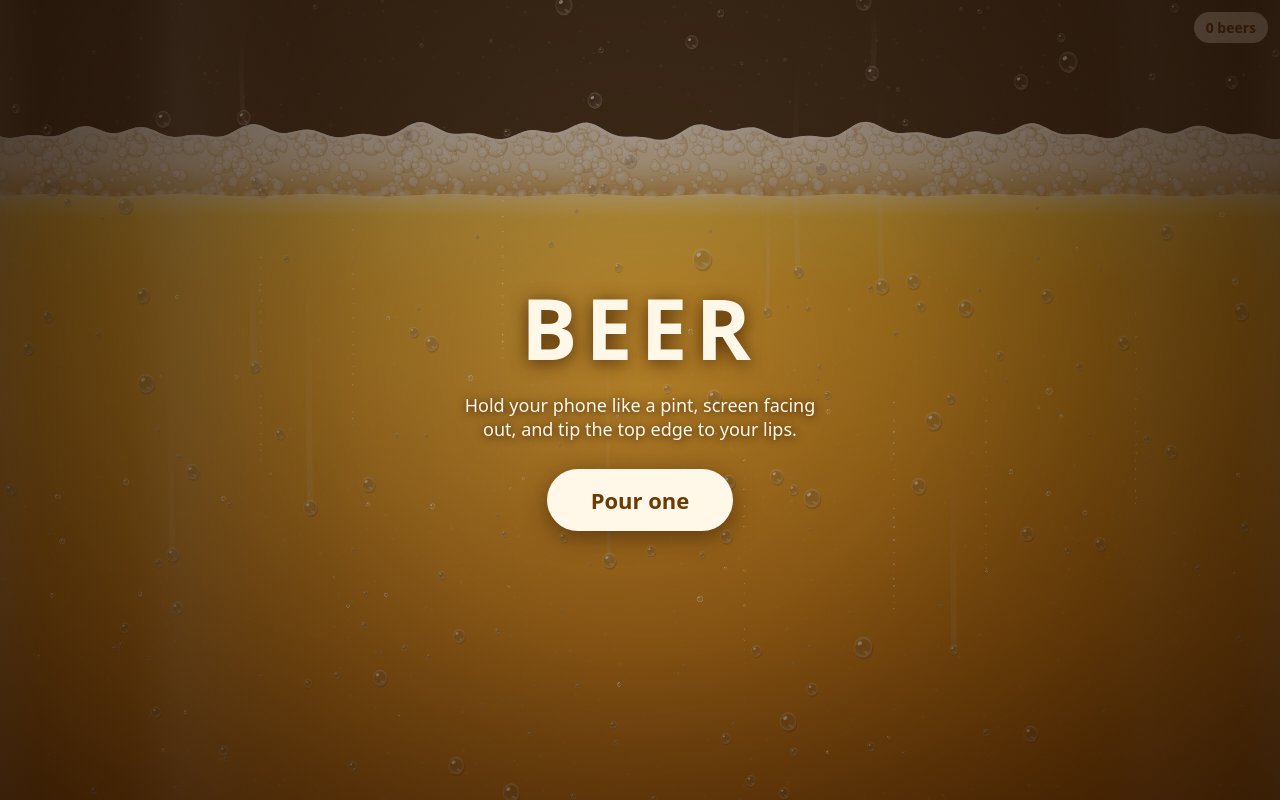
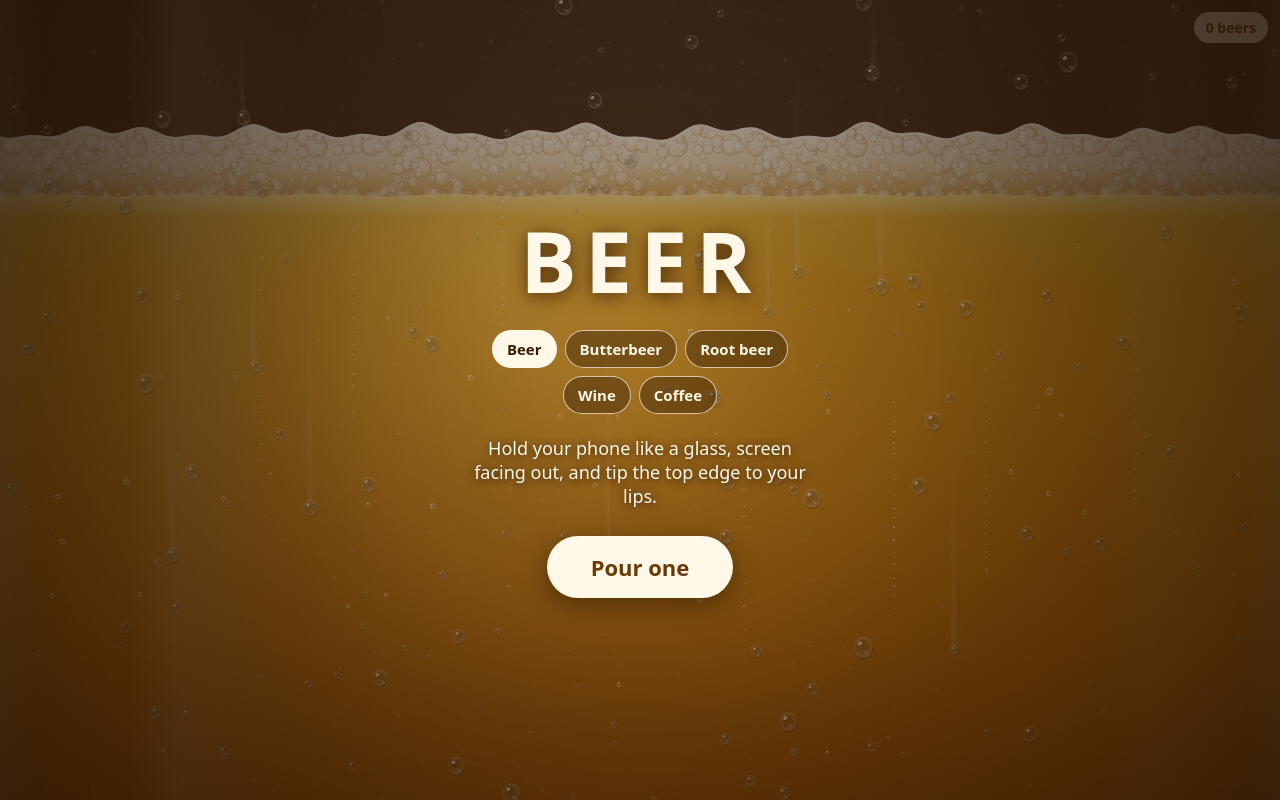
Before and after one commit to cosmicdreams/beer, a plain HTML site: page index.html in a window 1280 px wide. Drawn offline with Linux system fonts and the light colour scheme; animation ran at ten frames a second.

Commit message:
feat: add butterbeer, root beer, wine and coffee spin-offs

```diff
--- a/app.js
+++ b/app.js
@@ -1,4 +1,5 @@
-// BEER: the whole screen is a glass of beer. Tip the phone and the beer
+// BEER: the whole screen is a glass of beer (or wine, butterbeer, root beer
+// or coffee). Tip the phone and the beer
 // stays level with the ground, sloshes, and drains out over the top edge
 // into your mouth.
 //
@@ -17,13 +18,61 @@ const simTilt = document.getElementById('sim-tilt');
 const startEl = document.getElementById('start');
 
 const RAD = Math.PI / 180;
-const FULL = 0.76;          // share of the screen filled with beer; foam sits on top
-const FOAM = 0.075;         // settled head height, as a share of screen height
+const FULL = 0.76;          // share of the screen filled; foam sits on top
 const DRINK_RATE = 0.24;    // share of the screen swallowed per second, max
 const REFILL_RATE = 0.32;   // share of the screen poured per second
 const UPRIGHT = 22 * RAD;   // within this of upright counts as upright
 
 const params = new URLSearchParams(location.search);
+
+// Each drink: liquid colours (surface to depth), the glow of light through
+// it, its head (height as a share of screen height, colours top to bottom,
+// foam cell tint), fizz, condensation, steam, and whether it earns a burp.
+const DRINKS = {
+  beer: {
+    title: 'BEER', unit: ['beer', 'beers'],
+    body: ['#fbc93f', '#f1a91e', '#d47d0d', '#8e4406'],
+    glow: 'rgba(255, 228, 140, 0.38)', haze: '255, 238, 190',
+    foam: 0.075, foamShade: ['#fffdf7', '#f7ead0', '#e5c47e'], cell: '250, 242, 222', cellEdge: '196, 160, 100',
+    fresh: 0.11, fizz: 1, drops: 1, steam: 0, burp: true,
+    bg: ['#4a3b2c', '#1e150e'], pour: ['#b8620a', '#f4b52a', '#ffe08a'],
+  },
+  butterbeer: {
+    title: 'BUTTERBEER', unit: ['butterbeer', 'butterbeers'],
+    body: ['#f0c372', '#dc9f45', '#b8722a', '#74400f'],
+    glow: 'rgba(255, 220, 150, 0.4)', haze: '255, 240, 205',
+    foam: 0.15, foamShade: ['#fffbf0', '#fbf0d6', '#efd6a2'], cell: '255, 246, 226', cellEdge: '214, 176, 116',
+    fresh: 0.09, fizz: 0.5, drops: 1, steam: 0, burp: true,
+    bg: ['#4c3a28', '#1f150c'], pour: ['#a8681e', '#e9b45c', '#fbe0a8'],
+  },
+  rootbeer: {
+    title: 'ROOT BEER', unit: ['root beer', 'root beers'],
+    body: ['#7a3214', '#521c09', '#331005', '#1a0702'],
+    glow: 'rgba(214, 96, 40, 0.34)', haze: '232, 196, 150',
+    foam: 0.09, foamShade: ['#f6ead6', '#e6cda4', '#b8864e'], cell: '240, 222, 192', cellEdge: '150, 100, 50',
+    fresh: 0.13, fizz: 0.9, drops: 1, steam: 0, burp: true,
+    bg: ['#3e3026', '#18110c'], pour: ['#2a0d03', '#7a3214', '#c0643a'],
+  },
+  wine: {
+    title: 'WINE', unit: ['glass of wine', 'glasses of wine'],
+    body: ['#9c1836', '#6e0d25', '#440616', '#200209'],
+    glow: 'rgba(235, 70, 100, 0.36)', haze: '255, 160, 180',
+    foam: 0, foamShade: ['#000', '#000', '#000'], cell: '0, 0, 0', cellEdge: '0, 0, 0',
+    fresh: 0, fizz: 0, drops: 0.25, steam: 0, burp: false,
+    bg: ['#3a3236', '#141012'], pour: ['#3a0410', '#8e1430', '#e0566e'],
+  },
+  coffee: {
+    title: 'COFFEE', unit: ['coffee', 'coffees'],
+    body: ['#6b3d1c', '#46250f', '#2a1407', '#140902'],
+    glow: 'rgba(200, 120, 60, 0.22)', haze: '214, 160, 104',
+    foam: 0.022, foamShade: ['#d7a36a', '#b97d45', '#8c5628'], cell: '226, 176, 118', cellEdge: '120, 70, 30',
+    fresh: 0.012, fizz: 0, drops: 0, steam: 1, burp: false,
+    bg: ['#3a3029', '#15100c'], pour: ['#1c0c03', '#5a3216', '#9a6a3e'],
+  },
+};
+const drinkName = DRINKS[params.get('drink')] ? params.get('drink') : (loadDrink() || 'beer');
+const drink = DRINKS[drinkName] || DRINKS.beer;
+const FOAM = drink.foam;    // settled head height, as a share of screen height
 
 let dpr = 1, W = 0, H = 0, PW = 0, PH = 0, screenAngle = 0, D = 0;
 let targetAngle = 0;        // gravity direction on screen, 0 = straight down
@@ -45,6 +94,7 @@ let laceTimer = 0;
 let audio = null, fizz = null, lastGlug = 0;
 let sprites = null;
 let sites = [];
+let steam = [];
 
 // ---------- layout and textures ----------
 
@@ -122,8 +172,8 @@ function buildFoamPattern() {
         if (x < -c.r || x > S + c.r || y < -c.r || y > S + c.r) continue;
         const g = t.createRadialGradient(x - c.r * 0.3, y - c.r * 0.35, 0, x, y, c.r);
         g.addColorStop(0, 'rgba(255, 255, 255, 0.95)');
-        g.addColorStop(0.7, 'rgba(250, 242, 222, 0.55)');
-        g.addColorStop(1, 'rgba(196, 160, 100, 0.55)');
+        g.addColorStop(0.7, `rgba(${drink.cell}, 0.55)`);
+        g.addColorStop(1, `rgba(${drink.cellEdge}, 0.55)`);
         t.fillStyle = g;
         t.beginPath(); t.arc(x, y, c.r, 0, Math.PI * 2); t.fill();
       }
@@ -140,14 +190,14 @@ function buildFoamPattern() {
 function buildGlass() {
   const [glass, g] = makeCanvas(PW, PH);
 
-  for (let i = 0; i < 1800; i++) {
+  for (let i = 0; i < 1800 * drink.drops; i++) {
     g.fillStyle = `rgba(255, 255, 255, ${0.04 + Math.random() * 0.08})`;
     g.beginPath();
     g.arc(Math.random() * PW, Math.random() * PH, 0.4 + Math.random() * 1.1, 0, Math.PI * 2);
     g.fill();
   }
 
-  for (let i = 0; i < 10; i++) {
+  for (let i = 0; i < 10 * drink.drops; i++) {
     // A drop that has run down, leaving a clear trail.
     const x = Math.random() * PW;
     const y0 = Math.random() * PH * 0.6;
@@ -164,7 +214,7 @@ function buildGlass() {
     g.stroke();
     drawDrop(g, x, y0 + len, 4 + Math.random() * 3);
   }
-  const drops = Math.round(PW * PH / 5200);
+  const drops = Math.round(PW * PH / 5200 * drink.drops);
   for (let i = 0; i < drops; i++) {
     drawDrop(g, Math.random() * PW, Math.random() * PH, 1.5 + Math.pow(Math.random(), 2.5) * 8);
   }
@@ -276,7 +326,7 @@ function wave(x) {
 
 function foamTop(x) {
   const h = foamHeight();
-  const lumpy = Math.min(1, h / (PH * FOAM));
+  const lumpy = FOAM ? Math.min(1, h / (PH * FOAM)) : 0;
   return wave(x) - h
     + lumpy * (5 * Math.sin(x * 0.041 + clock * 0.5)
       + 3 * Math.sin(x * 0.113 - clock * 0.7)
@@ -303,7 +353,7 @@ function update(dt) {
   let drink = 0;
   if (state === 'refilling') {
     beer = Math.min(FULL, beer + REFILL_RATE * dt);
-    foamExtra = Math.min(0.11, foamExtra + 0.22 * dt);
+    foamExtra = Math.min(drink.fresh, foamExtra + 0.22 * dt);
     if (beer >= FULL) {
       state = 'full';
       stopFizz();
@@ -325,7 +375,7 @@ function update(dt) {
       state = 'empty';
       beersDrunk += 1;
       saveCount();
-      burp();
+      if (drink.burp) burp(); else if (navigator.vibrate) navigator.vibrate([40, 60, 40]);
     }
   }
   if (state !== 'refilling') foamExtra = Math.max(0, foamExtra - 0.012 * dt);
@@ -339,6 +389,7 @@ function update(dt) {
 
   const level = beer > 0 ? surfaceFor(poly, beer * total) : Math.max(...poly.map(p => p.y)) + 50;
   updateBubbles(dt, level);
+  updateSteam(dt, level);
   updateLace(dt, level, drink > 0);
   return level;
 }
@@ -354,9 +405,9 @@ function inLiquid(x, y, level, margin) {
 }
 
 function updateBubbles(dt, level) {
-  if (beer > 0.01) {
+  if (beer > 0.01 && drink.fizz > 0) {
     // Free-floating bubbles start deep and rise.
-    const spawn = (state === 'refilling' ? 90 : 26) * dt;
+    const spawn = (state === 'refilling' ? 90 : 26) * drink.fizz * dt;
     for (let n = spawn + Math.random(); n >= 1 && bubbles.length < 260; n--) {
       let x, y;
       if (state === 'refilling') {
@@ -372,7 +423,7 @@ function updateBubbles(dt, level) {
     for (const s of sites) {
       s.wait -= dt;
       if (s.wait <= 0) {
-        s.wait = 0.07 + Math.random() * 0.06;
+        s.wait = (0.07 + Math.random() * 0.06) / drink.fizz;
         if (bubbles.length < 320 && inLiquid(s.x, s.y, level, 12)) {
           bubbles.push(newBubble(s.x, s.y, 0.6 + Math.random() * 0.5, true));
         }
@@ -392,6 +443,24 @@ function updateBubbles(dt, level) {
   });
 }
 
+// Coffee: wisps of steam drift up off the surface.
+function updateSteam(dt, level) {
+  if (drink.steam && beer > 0.02 && steam.length < 60 && Math.random() < dt * 14) {
+    const p = toScreen((Math.random() - 0.5) * PW, level - foamHeight() - 10);
+    if (p.x > -20 && p.x < PW + 20 && p.y > 0) {
+      steam.push({ x: p.x, y: p.y, r: 30 + Math.random() * 40, life: 1, drift: (Math.random() - 0.5) * 20 });
+    }
+  }
+  const ux = -Math.sin(angle), uy = -Math.cos(angle);
+  steam = steam.filter(s => {
+    s.life -= dt / 3.5;
+    s.r += dt * 18;
+    s.x += (ux * 32 + s.drift + Math.sin(clock * 1.3 + s.r * 0.05) * 14) * dt;
+    s.y += uy * 32 * dt;
+    return s.life > 0;
+  });
+}
+
 function newBubble(x, y, r, chain = false) {
   return { x, y, r, v: chain ? 55 : 35 + Math.random() * 60, age: 0, phase: Math.random() * 6, chain };
 }
@@ -399,7 +468,7 @@ function newBubble(x, y, r, chain = false) {
 // Foam clings to the glass as the level drops.
 function updateLace(dt, level, draining) {
   laceTimer -= dt;
-  if (draining && laceTimer <= 0 && beer > 0.02) {
+  if (draining && laceTimer <= 0 && beer > 0.02 && FOAM > 0.05) {
     laceTimer = 0.09;
     for (let i = 0; i < 6; i++) {
       const wx = (Math.random() - 0.5) * D;
@@ -452,14 +521,15 @@ function draw(level) {
   }
 
   ctx.setTransform(base);
+  drawSteam();
   ctx.drawImage(sprites.glass, 0, 0, PW, PH);
   drawHud();
 }
 
 function drawEmptyGlass() {
   const bg = ctx.createLinearGradient(0, 0, 0, PH);
-  bg.addColorStop(0, '#4a3b2c');
-  bg.addColorStop(1, '#1e150e');
+  bg.addColorStop(0, drink.bg[0]);
+  bg.addColorStop(1, drink.bg[1]);
   ctx.fillStyle = bg;
   ctx.fillRect(0, 0, PW, PH);
   for (const l of lace) {
@@ -471,10 +541,10 @@ function drawEmptyGlass() {
 
 function drawBeer(level) {
   const body = ctx.createLinearGradient(0, level, 0, level + PH);
-  body.addColorStop(0, '#fbc93f');
-  body.addColorStop(0.12, '#f1a91e');
-  body.addColorStop(0.55, '#d47d0d');
-  body.addColorStop(1, '#8e4406');
+  body.addColorStop(0, drink.body[0]);
+  body.addColorStop(0.12, drink.body[1]);
+  body.addColorStop(0.55, drink.body[2]);
+  body.addColorStop(1, drink.body[3]);
   ctx.fillStyle = body;
   ctx.beginPath();
   ctx.moveTo(-D, level + wave(-D));
@@ -489,20 +559,21 @@ function drawBeer(level) {
   ctx.clip();
   const lit = toWorld(PW * 0.4, PH * 0.35);
   const glow = ctx.createRadialGradient(lit.x, lit.y, 0, lit.x, lit.y, D * 0.5);
-  glow.addColorStop(0, 'rgba(255, 228, 140, 0.38)');
-  glow.addColorStop(1, 'rgba(255, 228, 140, 0)');
+  glow.addColorStop(0, drink.glow);
+  glow.addColorStop(1, 'rgba(0, 0, 0, 0)');
   ctx.fillStyle = glow;
   ctx.fillRect(-D, level - 20, D * 2, D * 2);
   // Creamy haze where the head meets the beer.
   const haze = ctx.createLinearGradient(0, level, 0, level + 26);
-  haze.addColorStop(0, 'rgba(255, 238, 190, 0.7)');
-  haze.addColorStop(1, 'rgba(255, 238, 190, 0)');
+  haze.addColorStop(0, `rgba(${drink.haze}, ${FOAM ? 0.7 : 0.35})`);
+  haze.addColorStop(1, `rgba(${drink.haze}, 0)`);
   ctx.fillStyle = haze;
   ctx.fillRect(-D, level - 20, D * 2, 50);
   ctx.restore();
 }
 
 function drawFoam(level) {
+  if (!FOAM) return drawMeniscus(level);
   if (foamHeight() < 1) return;
   const step = 4;
   ctx.beginPath();
@@ -513,15 +584,15 @@ function drawFoam(level) {
 
   const h = foamHeight();
   const shade = ctx.createLinearGradient(0, level - h - 10, 0, level + 4);
-  shade.addColorStop(0, '#fffdf7');
-  shade.addColorStop(0.55, '#f7ead0');
-  shade.addColorStop(1, '#e5c47e');
+  shade.addColorStop(0, drink.foamShade[0]);
+  shade.addColorStop(0.55, drink.foamShade[1]);
+  shade.addColorStop(1, drink.foamShade[2]);
   ctx.fillStyle = shade;
   ctx.fill();
 
   ctx.save();
   ctx.clip();
-  ctx.globalAlpha = 0.9;
+  ctx.globalAlpha = FOAM < 0.05 ? 0.45 : 0.9;
   ctx.fillStyle = sprites.foam;
   ctx.fillRect(-D, level - h - 30, D * 2, h + 40);
   ctx.globalAlpha = 1;
@@ -535,7 +606,7 @@ function drawFoam(level) {
   ctx.restore();
 
   // Soft froth line under the head.
-  for (let x = -D; x <= D; x += 13) {
+  if (FOAM >= 0.05) for (let x = -D; x <= D; x += 13) {
     const r = 5 + 4 * Math.sin(x * 1.7);
     ctx.globalAlpha = 0.55;
     ctx.drawImage(sprites.blob, x - r, level + wave(x) + 1 - r * 0.6, r * 2, r * 1.4);
@@ -550,17 +621,37 @@ function drawFoam(level) {
   ctx.stroke();
 }
 
+// No head: a bright meniscus line along the surface.
+function drawMeniscus(level) {
+  ctx.beginPath();
+  for (let x = -D; x <= D; x += 4) ctx.lineTo(x, level + wave(x));
+  ctx.strokeStyle = 'rgba(255, 210, 220, 0.55)';
+  ctx.lineWidth = 2.5;
+  ctx.stroke();
+  ctx.strokeStyle = 'rgba(255, 255, 255, 0.35)';
+  ctx.lineWidth = 1;
+  ctx.stroke();
+}
+
+function drawSteam() {
+  for (const s of steam) {
+    ctx.globalAlpha = Math.sin(s.life * Math.PI) * 0.07;
+    ctx.drawImage(sprites.blob, s.x - s.r, s.y - s.r, s.r * 2, s.r * 2);
+  }
+  ctx.globalAlpha = 1;
+}
+
 // A stream pouring in from the top edge during a refill.
 function drawPour(level) {
   const surface = toScreen(0, level).y - foamHeight();
   const x = PW / 2 + Math.sin(clock * 7) * 2;
   const w = Math.max(14, PW * 0.06);
   const grad = ctx.createLinearGradient(x - w / 2, 0, x + w / 2, 0);
-  grad.addColorStop(0, '#b8620a');
-  grad.addColorStop(0.3, '#f4b52a');
-  grad.addColorStop(0.45, '#ffe08a');
-  grad.addColorStop(0.6, '#f2ab20');
-  grad.addColorStop(1, '#a85608');
+  grad.addColorStop(0, drink.pour[0]);
+  grad.addColorStop(0.3, drink.pour[1]);
+  grad.addColorStop(0.45, drink.pour[2]);
+  grad.addColorStop(0.6, drink.pour[1]);
+  grad.addColorStop(1, drink.pour[0]);
   ctx.fillStyle = grad;
   ctx.beginPath();
   ctx.moveTo(x - w * 0.6, -5);
@@ -583,7 +674,7 @@ function drawHud() {
   else if (state === 'full' && !drankOnce) text = 'Tip it to your lips';
   if (messageEl.textContent !== text) messageEl.textContent = text;
   messageEl.hidden = !text;
-  const count = beersDrunk === 1 ? '1 beer' : `${beersDrunk} beers`;
+  const count = `${beersDrunk} ${drink.unit[beersDrunk === 1 ? 0 : 1]}`;
   if (countEl.textContent !== count) countEl.textContent = count;
 }
 
@@ -718,17 +809,41 @@ async function start() {
   setTimeout(() => { if (!gotSensor) showSimulator(); }, 1000);
 }
 
+function countKey() {
+  return drinkName === 'beer' ? 'beer.count' : `beer.count.${drinkName}`;
+}
+
 function loadCount() {
-  try { return Number(localStorage.getItem('beer.count')) || 0; } catch { return 0; }
+  try { return Number(localStorage.getItem(countKey())) || 0; } catch { return 0; }
 }
 
 function saveCount() {
-  try { localStorage.setItem('beer.count', String(beersDrunk)); } catch { /* ignore */ }
+  try { localStorage.setItem(countKey(), String(beersDrunk)); } catch { /* ignore */ }
+}
+
+function loadDrink() {
+  try { return localStorage.getItem('beer.drink'); } catch { return null; }
+}
+
+// The start screen's drink picker reloads with ?drink=.
+function setupPicker() {
+  document.getElementById('title').textContent = drink.title;
+  document.title = drink.title;
+  for (const btn of document.querySelectorAll('[data-drink]')) {
+    btn.setAttribute('aria-pressed', String(btn.dataset.drink === drinkName));
+    btn.addEventListener('click', () => {
+      try { localStorage.setItem('beer.drink', btn.dataset.drink); } catch { /* ignore */ }
+      const q = new URLSearchParams(location.search);
+      q.set('drink', btn.dataset.drink);
+      location.search = q.toString();
+    });
+  }
 }
 
 // ---------- boot ----------
 
 document.getElementById('start-btn').addEventListener('click', start);
+setupPicker();
 canvas.addEventListener('click', () => { if (state === 'empty') refill(); });
 window.addEventListener('resize', layout);
 if (screen.orientation) screen.orientation.addEventListener('change', layout);
--- a/index.html
+++ b/index.html
@@ -21,8 +21,15 @@
   </label>
 
   <div id="start">
-    <h1>BEER</h1>
-    <p>Hold your phone like a pint, screen facing out, and tip the top edge to your lips.</p>
+    <h1 id="title">BEER</h1>
+    <div id="picker" role="group" aria-label="Pick a drink">
+      <button type="button" data-drink="beer">Beer</button>
+      <button type="button" data-drink="butterbeer">Butterbeer</button>
+      <button type="button" data-drink="rootbeer">Root beer</button>
+      <button type="button" data-drink="wine">Wine</button>
+      <button type="button" data-drink="coffee">Coffee</button>
+    </div>
+    <p>Hold your phone like a glass, screen facing out, and tip the top edge to your lips.</p>
     <button id="start-btn" type="button">Pour one</button>
   </div>
 
--- a/style.css
+++ b/style.css
@@ -80,10 +80,32 @@ html, body {
   background: radial-gradient(circle at 50% 45%, rgba(60, 30, 4, 0.35), rgba(30, 14, 2, 0.75));
 }
 #start[hidden] { display: none; }
+#picker {
+  display: flex;
+  flex-wrap: wrap;
+  justify-content: center;
+  gap: 8px;
+  margin: 4px 0 14px;
+  max-width: 22em;
+}
+#picker button {
+  font: inherit;
+  font-size: 15px;
+  font-weight: 600;
+  padding: 8px 14px;
+  border-radius: 999px;
+  border: 1.5px solid rgba(255, 248, 232, 0.7);
+  background: rgba(30, 14, 2, 0.35);
+  color: #fff8e8;
+}
+#picker button[aria-pressed="true"] {
+  background: #fff8e8;
+  color: #3a1c04;
+}
 #start h1 {
   margin: 0;
-  font-size: 84px;
-  letter-spacing: 8px;
+  font-size: clamp(44px, 15vw, 84px);
+  letter-spacing: 0.1em;
   color: #fff8e8;
   text-shadow: 0 3px 18px rgba(60, 25, 0, 0.8);
 }
```
